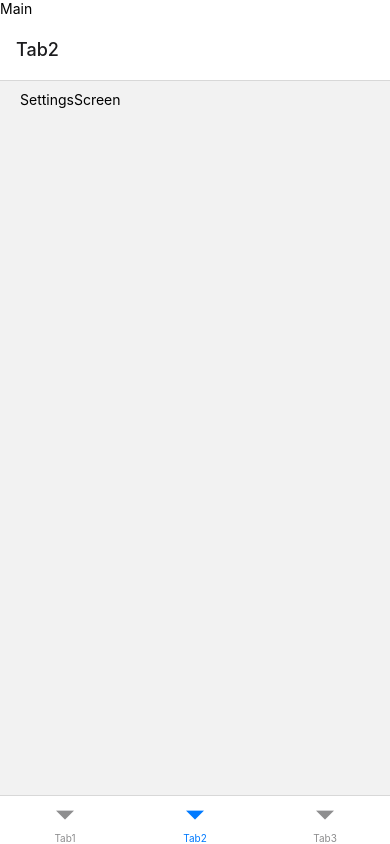
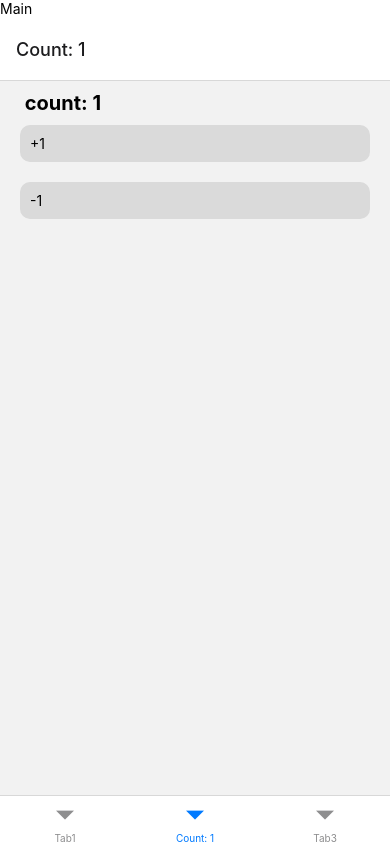
Before and after one commit to javieraizq88/react-native-android1, a React Native app: screen /Tab2 in a window 390 px wide. Built offline with nearby package versions, Linux system fonts and the light colour scheme.

Commit message:
counterStore

```diff
--- a/src/zustand/presentation/screens/home/HomeScreen.tsx
+++ b/src/zustand/presentation/screens/home/HomeScreen.tsx
@@ -1,18 +1,22 @@
 import { Text, View } from "react-native"
 import { styles } from "../../../config/app-theme"
 import { useProfileStore } from "../../store/profile-store";
+import { useCounterStore } from "../../store/counter-store";
 
-export const HomeScreen =() => {
+export const HomeScreen = () => {
 
     //TODO se dispara cuando el nombre o el email cambian
     const name = useProfileStore(state => state.name);
     const email = useProfileStore(state => state.email);
 
+    const count = useCounterStore(state => state.count);
 
-    return(
+    return (
         <View style={styles.container}>
             <Text style={styles.title}>{name}</Text>
             <Text style={styles.title}>{email}</Text>
+
+            <Text style={styles.title}> count: {count} </Text>
         </View>
     )
 }
--- a/src/zustand/presentation/screens/settings/SettingsScreen.tsx
+++ b/src/zustand/presentation/screens/settings/SettingsScreen.tsx
@@ -1,10 +1,40 @@
-import { Text, View } from "react-native"
+import { Pressable, Text, View } from "react-native"
 import { styles } from "../../../config/app-theme"
+import { useCounterStore } from "../../store/counter-store";
+import { useNavigation } from "@react-navigation/native";
+import { useEffect } from "react";
 
-export const SettingsScreen =() => {
-    return(
-        <View style={ styles.container}>
-            <Text>SettingsScreen</Text>
+export const SettingsScreen = () => {
+    const count = useCounterStore(state => state.count);
+    const cambiarNumero = useCounterStore(state => state.aumentar);
+
+    const navigation = useNavigation();
+
+    // TODO cambia el titulo a count
+    useEffect(() => {
+        navigation.setOptions({
+            title: `Count: ${count} `
+        })
+
+    }, [count])
+
+    return (
+        <View style={styles.container}>
+            <Text style={styles.title} > count: {count} </Text>
+
+            <Pressable
+                style={styles.primaryButton}
+                onPress={() => cambiarNumero(+1)}
+            >
+                <Text>+1</Text>
+            </Pressable>
+            <Pressable
+                style={styles.primaryButton}
+                onPress={() => cambiarNumero(-1)}
+            >
+                <Text>-1</Text>
+            </Pressable>
+
         </View>
     )
 }
--- /dev/null
+++ b/src/zustand/presentation/store/counter-store.ts
@@ -0,0 +1,19 @@
+import { create } from 'zustand'
+
+export interface CounterState {
+    count: number,
+
+    aumentar: (value: number) => void;
+
+}
+
+export const useCounterStore = create<CounterState>()((set, get) => ({
+    count: 1,
+
+    aumentar: (value ) => {
+        console.log(get());
+        // set({name: name, email: email});
+        set(state => ({ count: state.count + value })  );
+    },
+
+}));
```
Lines whose indentation alone changed are shown as unchanged.
